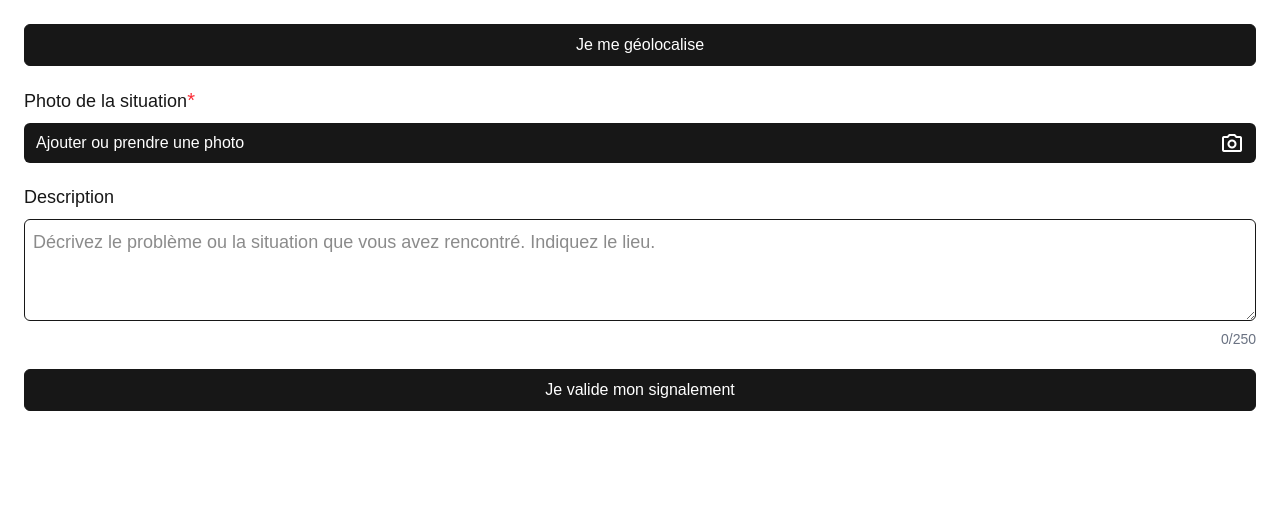
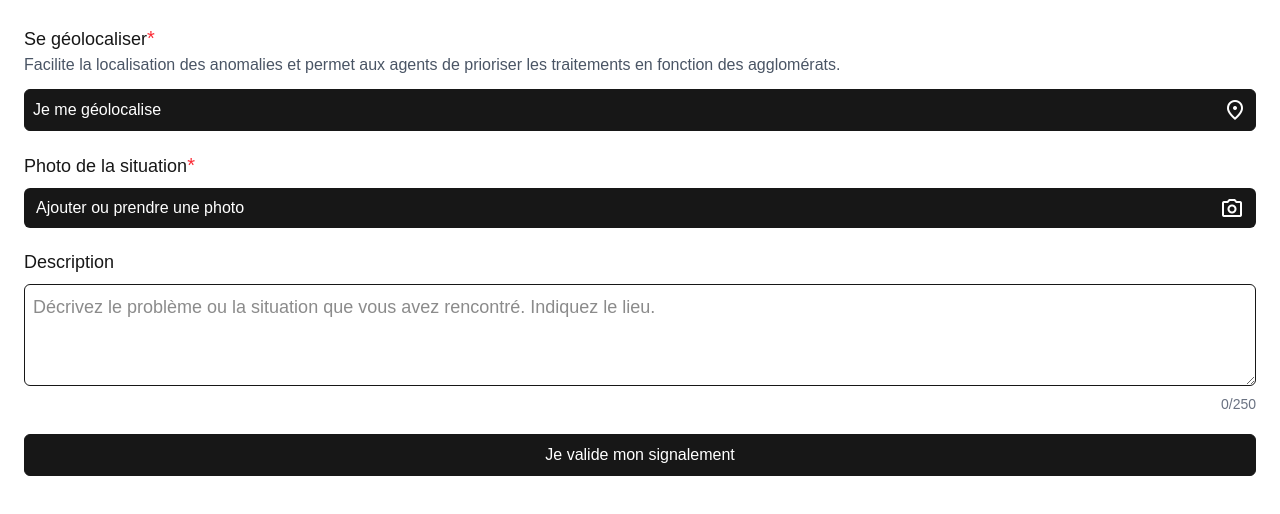
Before and after one commit to DJKFifou/FixMyStreet, a Next.js app: page / in a window 1280 px wide. Shown: the top 514 px of the page. Built offline with nearby package versions, Linux system fonts and the light colour scheme; no server answers.

Commit message:
feat: add address in LocationButton when geolocated

```diff
--- a/components/form/PictureDropzone.tsx
+++ b/components/form/PictureDropzone.tsx
@@ -1,4 +1,4 @@
-'use client';
+"use client";
 
 import Image from "next/image";
 import LoadingImage from "../ui/LoadingImage";
@@ -7,7 +7,11 @@ import { useRouter } from "next/navigation";
 import { useState } from "react";
 import MandatoryAsterisk from "../ui/MandatoryAsterisk";
 
-const PictureDropzone = ({ setPictureUrl }: { setPictureUrl: (url: string) => void }) => {
+const PictureDropzone = ({
+  setPictureUrl,
+}: {
+  setPictureUrl: (url: string) => void;
+}) => {
   const supabase = createClient();
   const router = useRouter();
   const [picture, setPicture] = useState<File | null>(null);
@@ -21,16 +25,18 @@ const PictureDropzone = ({ setPictureUrl }: { setPictureUrl: (url: string) => vo
 
     const file = e.target.files?.[0];
     uploadFile(file);
-  }
+  };
 
   const uploadFile = async (file?: File) => {
     if (!file) return;
 
     await withUser(supabase, router, async (user) => {
       const fileName = file.name;
-      const fileExtension = fileName.slice(fileName.lastIndexOf('.') + 1);
+      const fileExtension = fileName.slice(fileName.lastIndexOf(".") + 1);
       const filePath = `${user.id}/${crypto.randomUUID()}.${fileExtension}`;
-      const { error } = await supabase.storage.from('report_images').upload(filePath, file);
+      const { error } = await supabase.storage
+        .from("report_images")
+        .upload(filePath, file);
       setLoading(false);
 
       if (error) {
@@ -38,21 +44,26 @@ const PictureDropzone = ({ setPictureUrl }: { setPictureUrl: (url: string) => vo
       } else {
         setPicture(file);
 
-        const { data: { publicUrl }} = supabase.storage.from('report_images').getPublicUrl(filePath);
+        const {
+          data: { publicUrl },
+        } = supabase.storage.from("report_images").getPublicUrl(filePath);
         setPictureUrl(publicUrl);
       }
     });
-  }
+  };
 
   const getInputText = () => {
-    if (loading) return 'Chargement de la photo...';
-    if (picture) return 'Changer de photo';
-    return 'Ajouter ou prendre une photo';
-  }
+    if (loading) return "Chargement de la photo...";
+    if (picture) return "Changer de photo";
+    return "Ajouter ou prendre une photo";
+  };
 
   return (
     <div className="flex flex-col gap-2">
-      <span className="text-lg">Photo de la situation<MandatoryAsterisk /></span>
+      <span className="text-lg">
+        Photo de la situation
+        <MandatoryAsterisk />
+      </span>
       <label className="flex flex-col gap-2">
         <span className="relative flex items-center justify-between w-full bg-foreground rounded-md px-3 py-2 text-white">
           {getInputText()}
--- a/components/form/locationButton.tsx
+++ b/components/form/locationButton.tsx
@@ -1,6 +1,7 @@
 "use client";
 
 import PrimaryButton from "@/components/ui/PrimaryButton";
+import MandatoryAsterisk from "../ui/MandatoryAsterisk";
 import { useState } from "react";
 
 export default function LocationButton({
@@ -11,7 +12,23 @@ export default function LocationButton({
   setLon: (lon: number) => void;
 }) {
   const [error, setError] = useState<string | null>(null);
-  const [message, setMessage] = useState<string | null>(null);
+  const [location, setLocation] = useState<string | null>(null);
+  const [loading, setLoading] = useState<boolean>(false);
+
+  const texts = {
+    title: "Se géolocaliser",
+    description:
+      "Facilite la localisation des anomalies et permet aux agents de prioriser les traitements en fonction des agglomérats.",
+    button: "Je me géolocalise",
+    loading: "Chargement de l'adresse...",
+    success: "Géolocalisation réussie !",
+  };
+
+  function getInputText() {
+    if (loading) return texts.loading;
+    if (location) return location;
+    return texts.button;
+  }
 
   const locationOptions = {
     enableHighAccuracy: true,
@@ -19,19 +36,37 @@ export default function LocationButton({
     maximumAge: 0,
   };
 
-  function locationSuccess(pos: GeolocationPosition) {
+  async function locationSuccess(pos: GeolocationPosition) {
     const crd = pos.coords;
 
     setLat(crd.latitude);
     setLon(crd.longitude);
-    setMessage("Géolocalisation réussie !");
+    await getAddressFromCoordinates(crd.latitude, crd.longitude);
+    setLoading(false);
   }
 
   function locationError(err: GeolocationPositionError) {
     setError(`Erreur de géolocalisation : ${err.message}`);
+    setLoading(false);
+  }
+
+  async function getAddressFromCoordinates(lat: number, lon: number) {
+    try {
+      const url = new URL("https://data.geopf.fr/geocodage/reverse");
+      url.searchParams.set("lat", lat.toString());
+      url.searchParams.set("lon", lon.toString());
+      const response = await fetch(url);
+      if (!response.ok) throw new Error("Erreur réseau");
+      const data = await response.json();
+      setLocation(data.features[0]?.properties.label || "Adresse inconnue");
+    } catch {
+      setError("Impossible de récupérer l'adresse.");
+    }
   }
 
   function handleClickLocation() {
+    setError(null);
+    setLoading(true);
     navigator.geolocation.getCurrentPosition(
       locationSuccess,
       locationError,
@@ -40,14 +75,27 @@ export default function LocationButton({
   }
 
   return (
-    <div>
-      {message ? (
-        <p className="text-green-500">{message}</p>
-      ) : (
-        <PrimaryButton type="button" onClick={handleClickLocation}>
-          Je me géolocalise
-        </PrimaryButton>
-      )}
+    <div className="flex flex-col gap-3">
+      <div>
+        <span className="text-lg">
+          {texts.title}
+          <MandatoryAsterisk />
+        </span>
+        <p className="text-gray-600">{texts.description}</p>
+      </div>
+      <PrimaryButton
+        type="button"
+        onClick={handleClickLocation}
+        disabled={loading}
+        classes="flex justify-between"
+      >
+        {getInputText()}
+        {location ? (
+          <i className="material-symbols-outlined">autorenew</i>
+        ) : (
+          <i className="material-symbols-outlined">location_on</i>
+        )}
+      </PrimaryButton>
       {error && <p className="text-red-500">{error}</p>}
     </div>
   );
--- a/components/ui/PrimaryButton.tsx
+++ b/components/ui/PrimaryButton.tsx
@@ -1,17 +1,19 @@
 const PrimaryButton = ({
   type = "button",
   disabled = false,
+  classes = "",
   children,
   onClick,
 }: {
   type: "button" | "submit" | "reset";
   disabled?: boolean;
+  classes?: string;
   children: React.ReactNode;
   onClick?: () => void;
 }) => (
   <button
     type={type}
-    className="w-full border border-foreground bg-foreground text-white rounded-md p-2 cursor-pointer"
+    className={`w-full border border-foreground bg-foreground text-white rounded-md p-2 cursor-pointer ${classes}`}
     disabled={disabled}
     onClick={onClick}
   >
```
